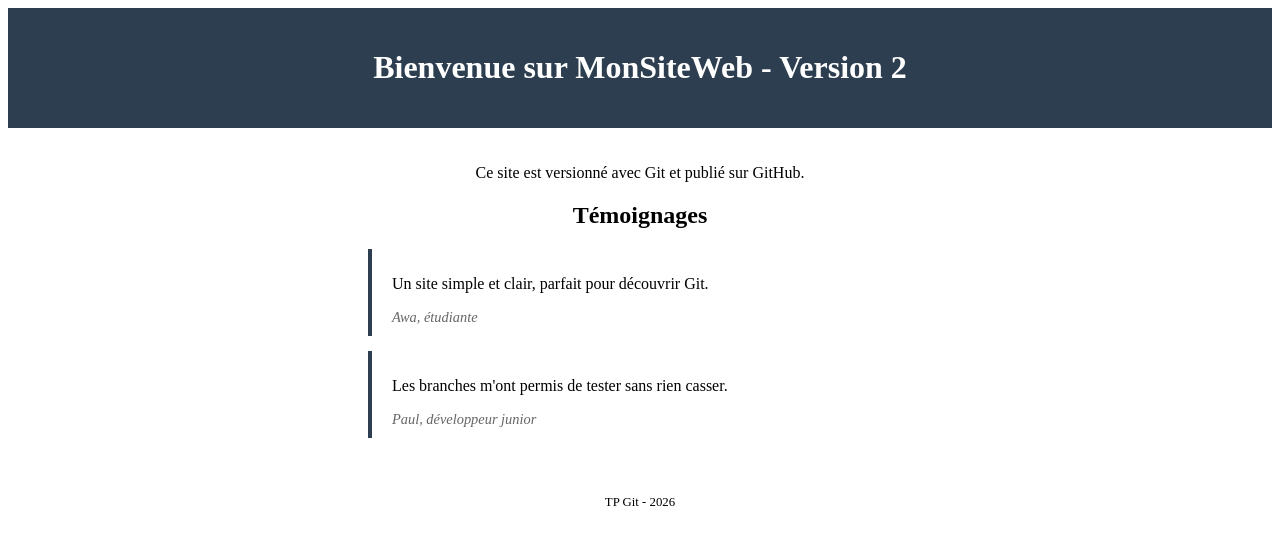
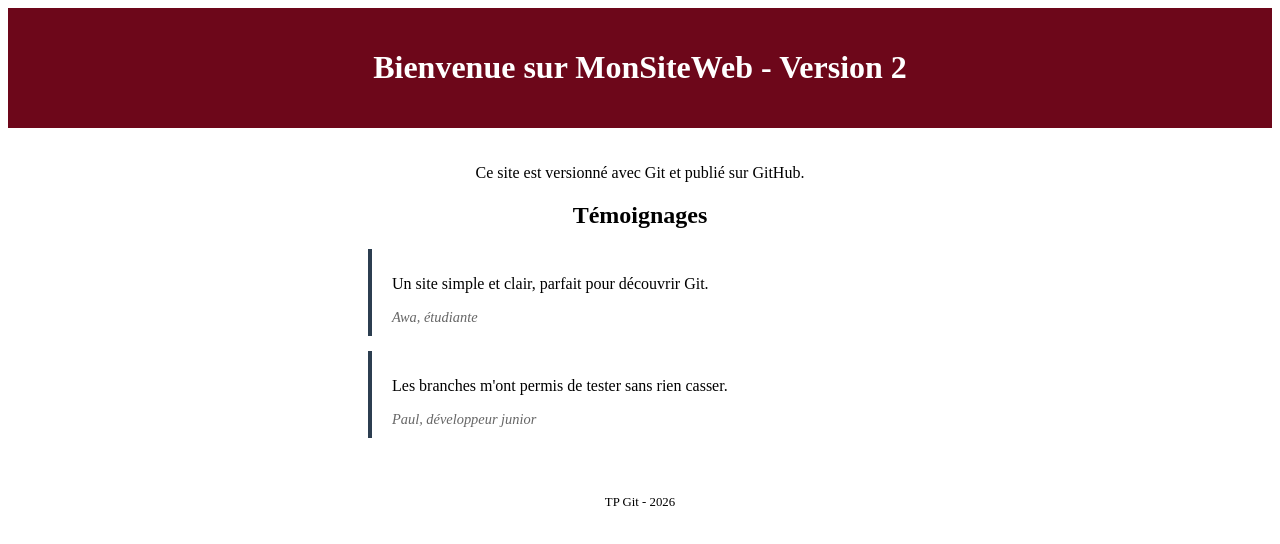
Before and after one commit to Davys-STARK/MonSiteWeb, a plain HTML site: page index.html in a window 1280 px wide. Drawn offline with Linux system fonts and the light colour scheme.

Commit message:
style: changer la couleur de l'en-tête en bordeaux

```diff
--- a/style.css
+++ b/style.css
@@ -7,7 +7,7 @@ body {
 }
 
 header {
-  background-color: #2c3e50;
+  background-color: #6d071a;
   color: white;
   padding: 20px;
   text-align: center;
```
